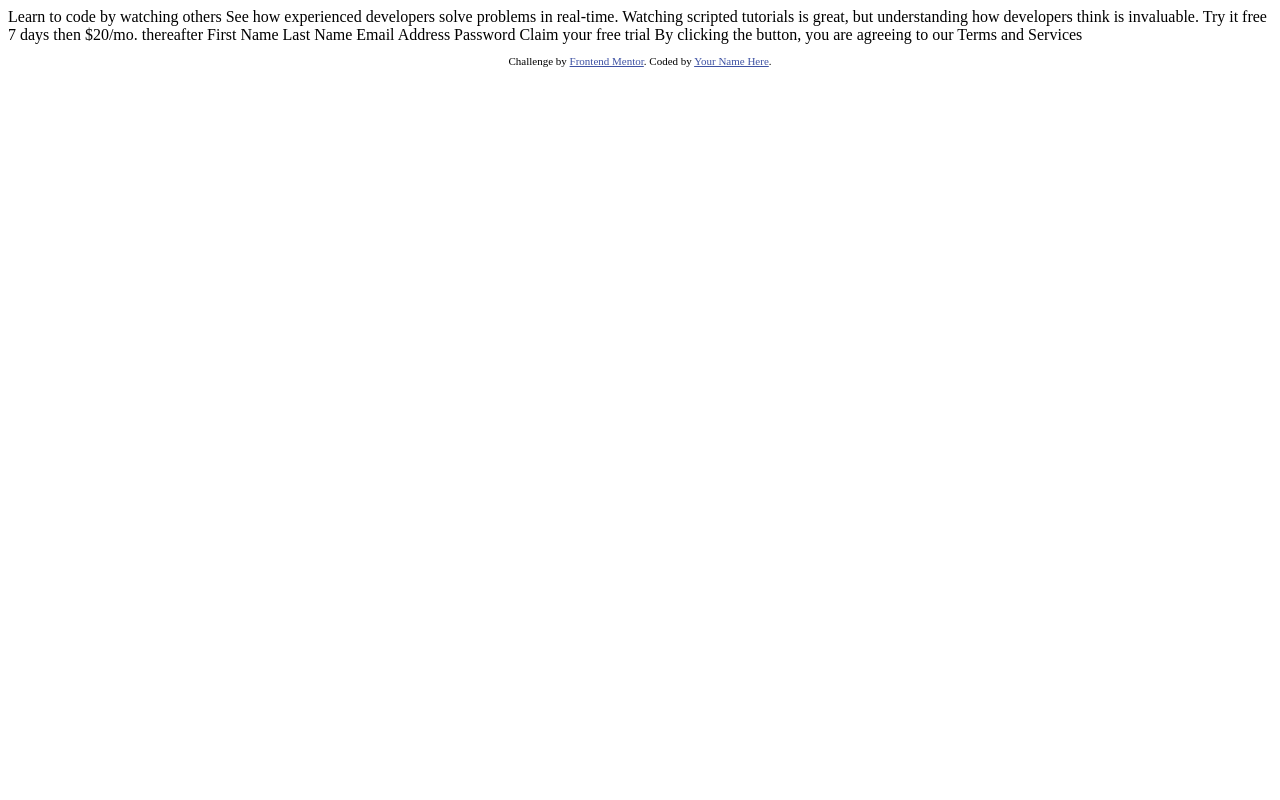
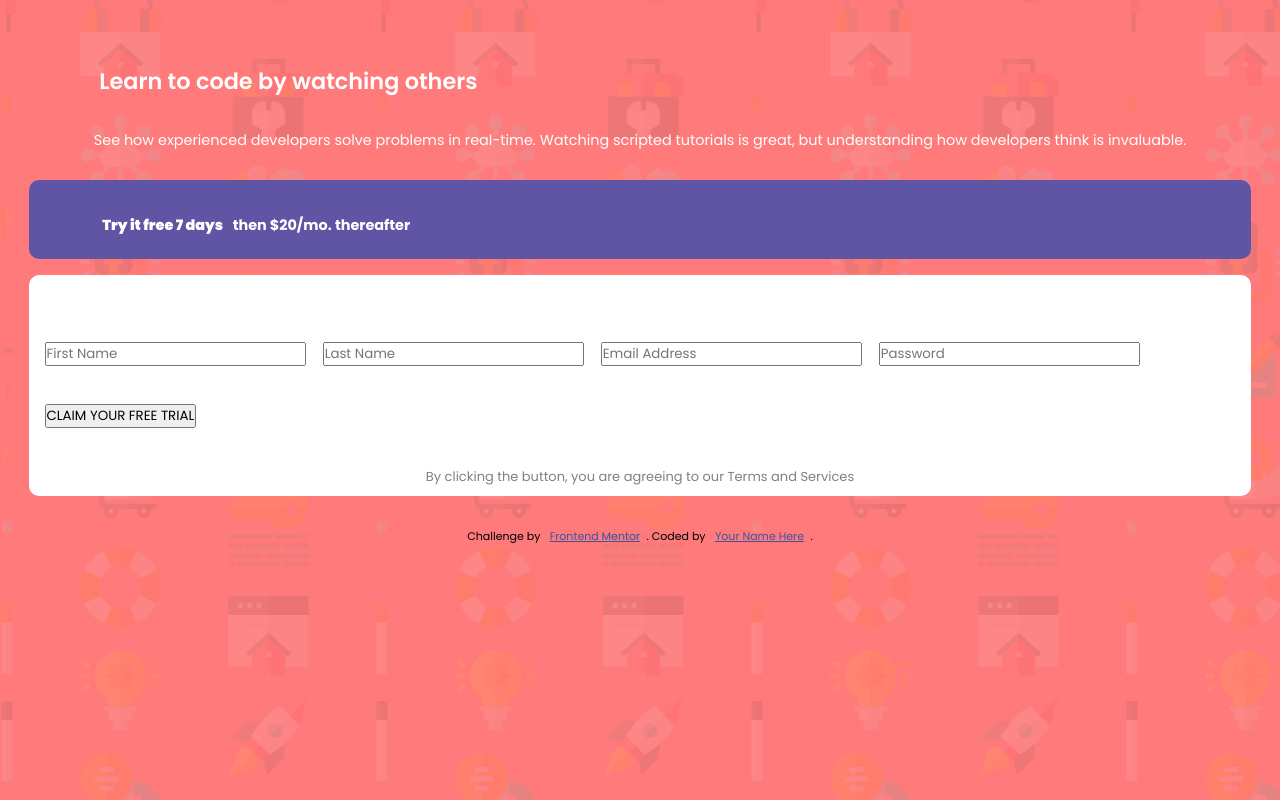
Before and after one commit to Edenplan/front-end-test, a plain HTML site: page index.html in a window 1280 px wide. Drawn offline with Linux system fonts and the light colour scheme.

Commit message:
html et css good

```diff
--- /dev/null
+++ b/app.js
@@ -0,0 +1,13 @@
+document.getElementById("Formulaire").addEventListener("submit", function () {
+  const inputs = document.getElementsByTagName("input");
+  let erreur;
+  for (let i = 0; i < inputs.length; i++) {
+    if (!inputs[i].value) {
+      erreur = "Champ invalide";
+      document.getElementById("erreur").innerHTML = erreur;
+    }
+    else {
+        alert("rtgf");
+      }
+  }
+});
--- a/index.html
+++ b/index.html
@@ -1,42 +1,76 @@
 <!DOCTYPE html>
 <html lang="en">
   <head>
-  <meta charset="UTF-8">
-  <meta name="viewport" content="width=device-width, initial-scale=1.0"> <!-- displays site properly based on user's device -->
+    <meta charset="UTF-8" />
+    <meta name="viewport" content="width=device-width, initial-scale=1.0" />
+    <!-- displays site properly based on user's device -->
 
-  <link rel="icon" type="image/png" sizes="32x32" href="./images/favicon-32x32.png">
+    <link
+      rel="icon"
+      type="image/png"
+      sizes="32x32"
+      href="./images/favicon-32x32.png"
+    />
+    <link rel="stylesheet" href="style.css" />
+
 
     <title>Frontend Mentor | Intro component with sign up form</title>
 
     <!-- Feel free to remove these styles or customise in your own stylesheet 👍 -->
     <style>
-    .attribution { font-size: 11px; text-align: center; }
-    .attribution a { color: hsl(228, 45%, 44%); }
+      .attribution {
+        font-size: 11px;
+        text-align: center;
+      }
+      .attribution a {
+        color: hsl(228, 45%, 44%);
+      }
     </style>
   </head>
   <body>
-
-  Learn to code by watching others
-
-  See how experienced developers solve problems in real-time. Watching scripted tutorials is great,
-  but understanding how developers think is invaluable.
-
-  Try it free 7 days then $20/mo. thereafter
-
-  First Name
-  Last Name
-  Email Address
-  Password
-
-  Claim your free trial
-
+    <div class="titre">
+      <h1>Learn to code by watching others</h1>
+    </div>
+    <div class="sous-titre">
+      <h2>
+        See how experienced developers solve problems in real-time. Watching
+        scripted tutorials is great, but understanding how developers think is
+        invaluable.
+      </h2>
+    </div>
+    <div class="cadre-violet">
+      <h3>
+        <p><span>Try it free 7 days</span> then $20/mo. thereafter</p>
+      </h3>
+    </div>
+    <div class="cadre-blanc">
+      <form id="Formulaire">
+        <input type="text" placeholder="First Name" />
+        <input type="text" placeholder="Last Name" />
+        <input type="email" placeholder="Email Address" />
+        <input type="password" placeholder="Password" />
+        <input type="submit" value="CLAIM YOUR FREE TRIAL"  />
+      </p>
+    </form>
+    <p id="erreur" style="color: red;">
+      <!-- <button class="Cadre-vert">
+        <div class="Claim">
+          <a href="#">CLAIM YOUR FREE TRIAL</a>
+        </div>
+      </button> -->
+      <div class="By">
         By clicking the button, you are agreeing to our Terms and Services
+      </div>
+    </div>
 
     <footer>
       <p class="attribution">
-      Challenge by <a href="https://www.frontendmentor.io?ref=challenge" target="_blank">Frontend Mentor</a>.
-      Coded by <a href="#">Your Name Here</a>.
+        Challenge by
+        <a href="https://www.frontendmentor.io?ref=challenge" target="_blank"
+          >Frontend Mentor</a
+        >. Coded by <a href="#">Your Name Here</a>.
       </p>
     </footer>
+    <script src="app.js"></script>
   </body>
 </html>
--- /dev/null
+++ b/style.css
@@ -0,0 +1,107 @@
+@import url('https://fonts.googleapis.com/css2?family=Poppins:ital,wght@0,100;0,200;0,300;0,400;0,500;0,600;0,700;0,800;0,900;1,100;1,200;1,300;1,400;1,500;1,600;1,700;1,800;1,900&display=swap');
+
+* {
+    margin: 0.4rem ;
+    padding: 0;
+    margin-top: 2rem;
+    font-family: Poppins;
+}
+
+body {
+ background-image: url(images/bg-intro-mobile.png);
+ background-color:  hsl(0, 100%, 74%);
+ font-size: 16px;
+ font-family: Poppins;
+}
+
+.titre {
+    margin-left: 5rem;
+}
+
+.titre h1 {
+    color: white;
+    font-size: 1.4rem;
+    font-weight: 600;
+}
+
+.sous-titre{
+    text-align: center;
+    margin: 1.8rem;
+
+}
+
+.sous-titre h2{
+    color: white;
+    font-size: 0.9rem;
+    font-weight: 400;
+}
+
+.cadre-violet {
+    margin: 1rem;
+    border-style: solid;
+    border-color: hsl(248, 32%, 49%);
+    border-radius: 10px;
+    background-color: hsl(248, 32%, 49%);
+
+    & h3 {
+        margin: 20px 2em 20px 4em;
+        color: white;
+        font-size: 0.9rem;
+
+
+    }
+}
+
+.cadre-blanc {
+    margin: 1rem;
+    border-style: solid;
+    border-color: white;
+    border-radius: 10px;
+    background-color: white;
+}
+
+
+/* #Formulaire {
+    border: none;
+    outline: none;
+    font-size: medium;
+    font-weight: 600;
+}
+
+#Formulaire {
+    border-style: solid;
+    border-radius: 10px;
+    border-color: grey;
+    color: grey;
+} */
+
+.Cadre-vert {
+    width: 95%;
+    border: 1px solid  hsl(154, 59%, 51%);
+    border-radius: 10px;
+    background-color: hsl(154, 59%, 51%);
+}
+
+.Claim {
+    margin-top: 10px;
+    padding: 10px;
+
+}
+
+.Claim a{
+    color: white;
+    font-size: larger;
+    font-weight: 500;
+    /* margin: 0px 1em 0px 1.5em; */
+    text-decoration: none;
+
+}
+
+.By{
+    text-align: center;
+    color: grey;
+    font-size: small;
+}
+span{
+   font-weight: bolder;
+}
```
Lines whose indentation alone changed are shown as unchanged.
